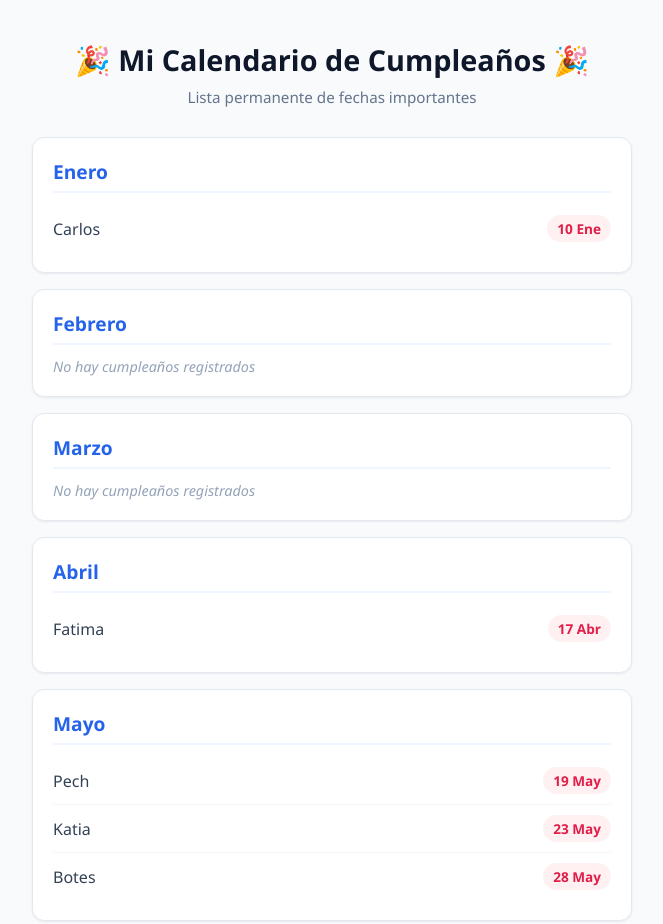
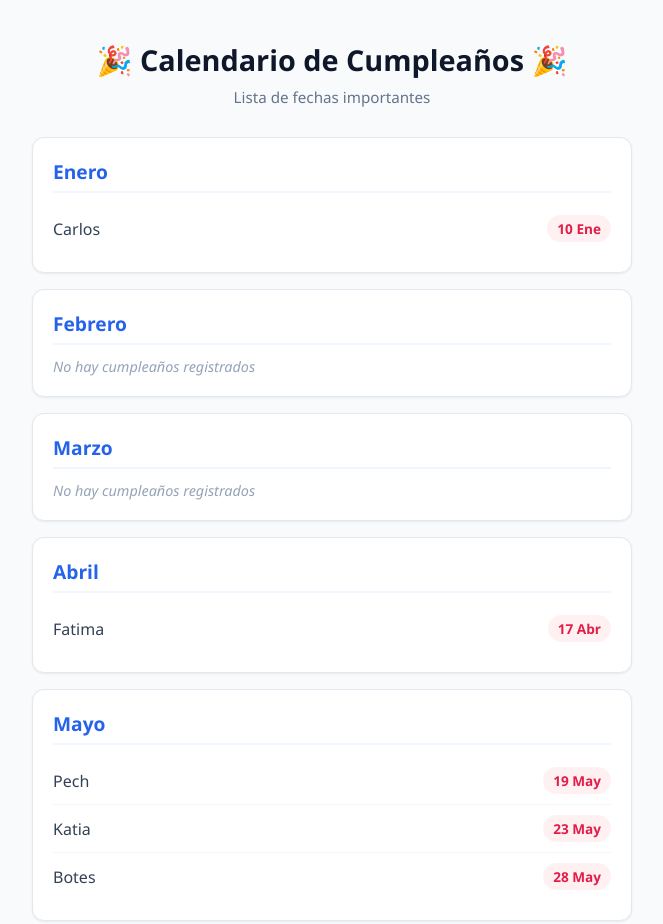
Before and after one commit to Calu88/Cumples, a plain HTML site: page index.html in a window 1280 px wide. Shown: the top 924 px of the page, without its empty margins (308-971 px from the left). Drawn offline with Linux system fonts and the light colour scheme.

Commit message:
Update index.html

```diff
--- a/index.html
+++ b/index.html
@@ -3,7 +3,7 @@
 <head>
     <meta charset="UTF-8">
     <meta name="viewport" content="width=device-width, initial-scale=1.0">
-    <title>Mi Calendario de Cumpleaños</title>
+    <title>Calendario de Cumpleaños</title>
     <style>
         *, *::before, *::after { box-sizing: border-box; }
         body {
@@ -87,8 +87,8 @@
 <body>
     <div class="container">
         <header>
-            <h1>🎉 Mi Calendario de Cumpleaños 🎉</h1>
-            <p class="subtitle">Lista permanente de fechas importantes</p>
+            <h1>🎉 Calendario de Cumpleaños 🎉</h1>
+            <p class="subtitle">Lista de fechas importantes</p>
         </header>
 
         <div class="mes-card">
@@ -164,7 +164,9 @@
 
         <div class="mes-card">
             <h2 class="mes-titulo">Diciembre</h2>
-            <div class="mes-vacio">No hay cumpleaños registrados</div>
+            <ul>
+                <li><span class="nombre">Rosalit</span> <span class="fecha">07 Dic</span></li>
+            </ul>
         </div>
 
     </div>
```
